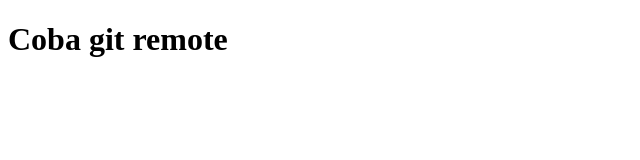
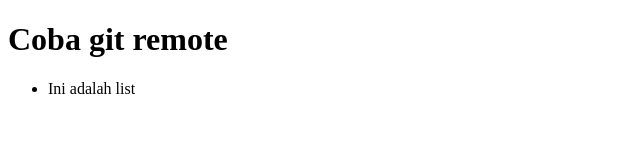
Before and after one commit to fahlirismunandar29fa/git-test, a plain HTML site: page index.html in a window 1280 px wide. Shown: the whole page, without its empty margins (0-640 px from the left). Drawn offline with Linux system fonts and the light colour scheme.

Commit message:
Menambahkan list

```diff
--- a/index.html
+++ b/index.html
@@ -8,5 +8,8 @@
   </head>
   <body>
     <h1>Coba git remote</h1>
+    <ul>
+      <li>Ini adalah list</li>
+    </ul>
   </body>
 </html>
```
